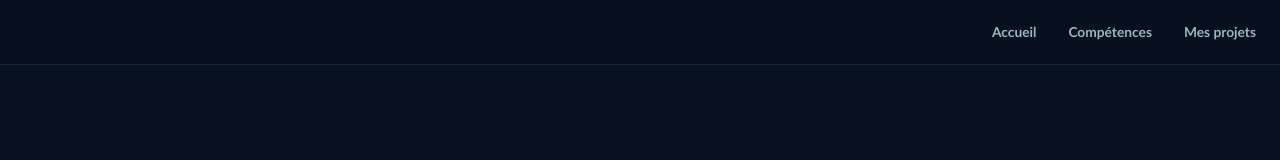
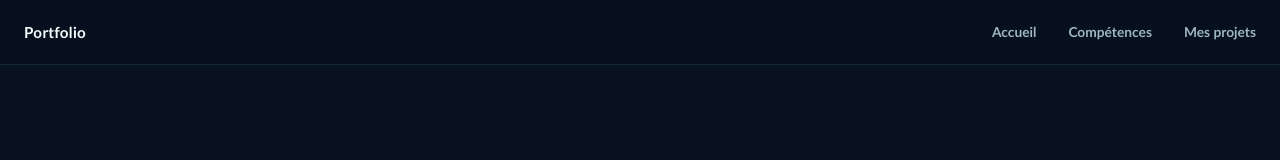
Before and after one commit to Leckyy/PortfolioR, a React (Vite) app: page / in a window 1280 px wide. Shown: the top 160 px of the page. Built offline with nearby package versions, Linux system fonts and the light colour scheme.

Commit message:
Ajout portfolio a gauche

```diff
--- a/src/components/Navbar.tsx
+++ b/src/components/Navbar.tsx
@@ -15,7 +15,11 @@ export const Navbar = () => {
 
   return (
     <header className="nav-shell fixed inset-x-0 top-0 z-20">
-      <nav className="flex w-full items-center justify-end px-6 py-4" aria-label="Navigation principale">
+      <nav className="flex w-full items-center justify-between px-6 py-4" aria-label="Navigation principale">
+        <a className="nav-logo" href="#accueil" onClick={closeMenu}>
+          Portfolio
+        </a>
+
         <button
           type="button"
           className="nav-menu-button md:hidden"
```
